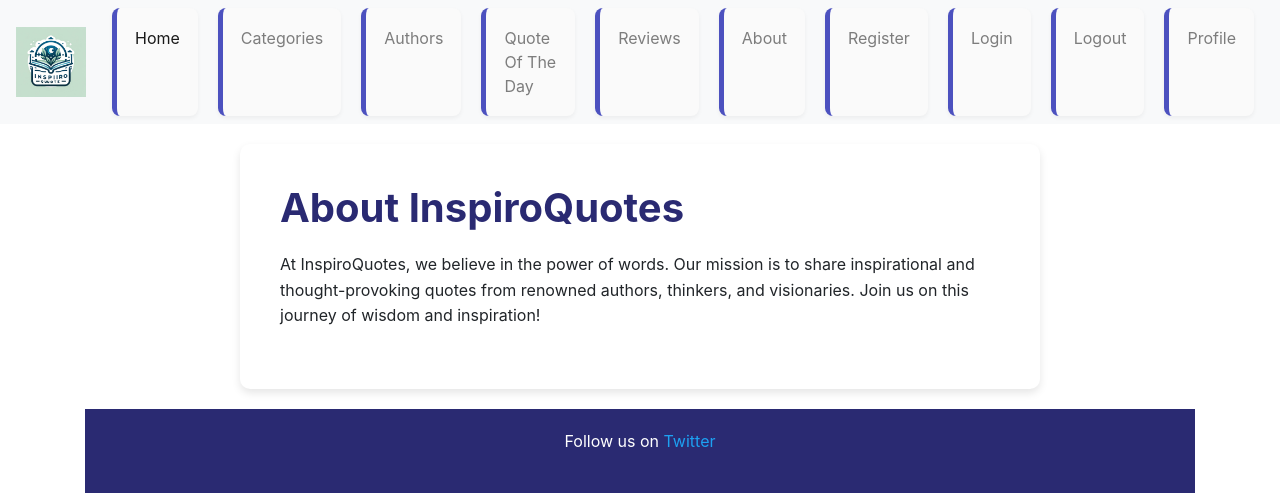
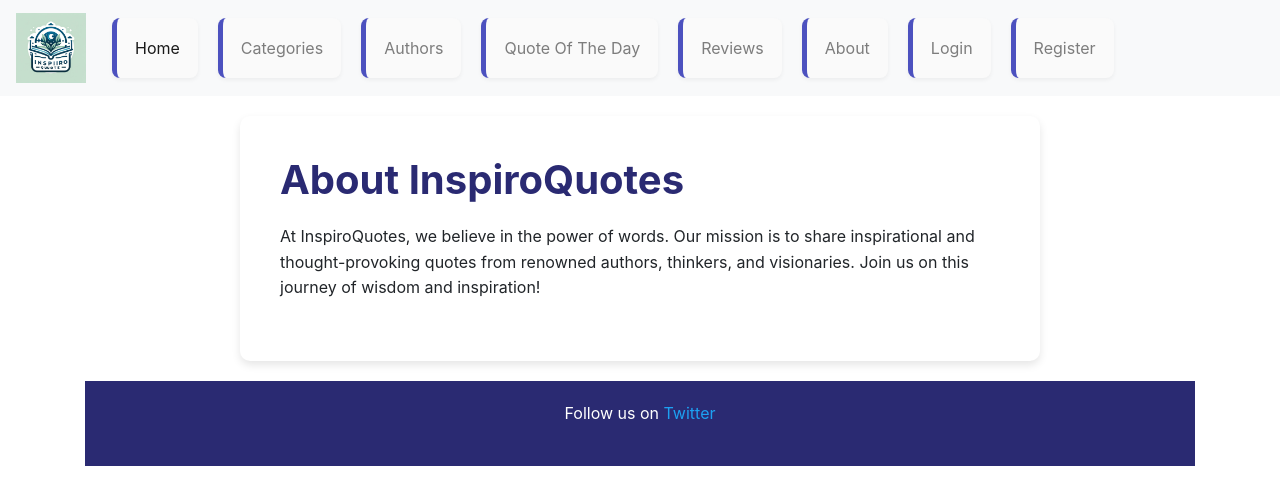
Before and after one commit to houcine200/InspiroQuote, a Flask app: page /about in a window 1280 px wide. Shown: the top 493 px of the page. Run offline with Flask 3, Linux system fonts and the light colour scheme; some libraries are stand-ins or nearby versions.

Commit message:
update profile authentification  g.user and if logged in or logged out

```diff
--- a/web_dynamic/iq_dynamic.py
+++ b/web_dynamic/iq_dynamic.py
@@ -112,6 +112,7 @@ def profile():
         users = response.json()
         for user in users:
             if user['email'] == user_email:
+                g.user = user
                 return render_template("profile.html", user=user)
         return jsonify({'error': 'User not found.'}), 404  # Not Found
     else:
--- a/web_dynamic/templates/base.html
+++ b/web_dynamic/templates/base.html
@@ -35,18 +35,21 @@
                 <li class="nav-item">
                     <a class="nav-link" href="/about">About</a>
                 </li>
-                <li class="nav-item">
-                    <a class="nav-link" href="/register">Register</a>
-                </li>
-                <li class="nav-item">
-                    <a class="nav-link" href="/login">Login</a>
-                </li>
+                {% if g.user %}
                     <li class="nav-item">
                         <a class="nav-link" href="/logout">Logout</a>
                     </li>
                     <li class="nav-item">
                         <a class="nav-link" href="/profile">Profile</a>
                     </li>
+                {% else %}
+                    <li class="nav-item">
+                        <a class="nav-link" href="/login">Login</a>
+                    </li>
+                    <li class="nav-item">
+                        <a class="nav-link" href="/register">Register</a>
+                    </li>
+                {% endif %}
             </ul>
         </div>
     </nav>
```
Lines whose indentation alone changed are shown as unchanged.
